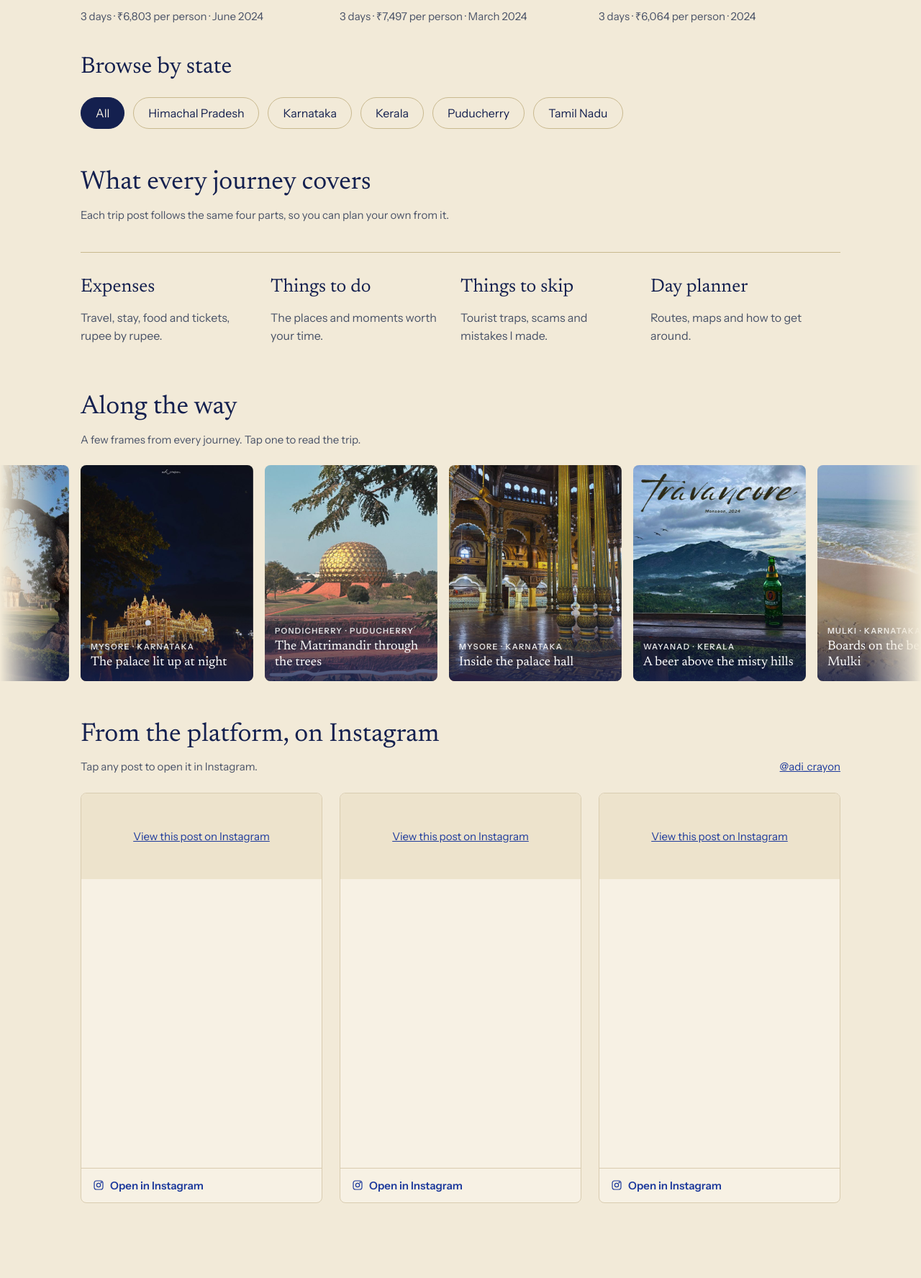
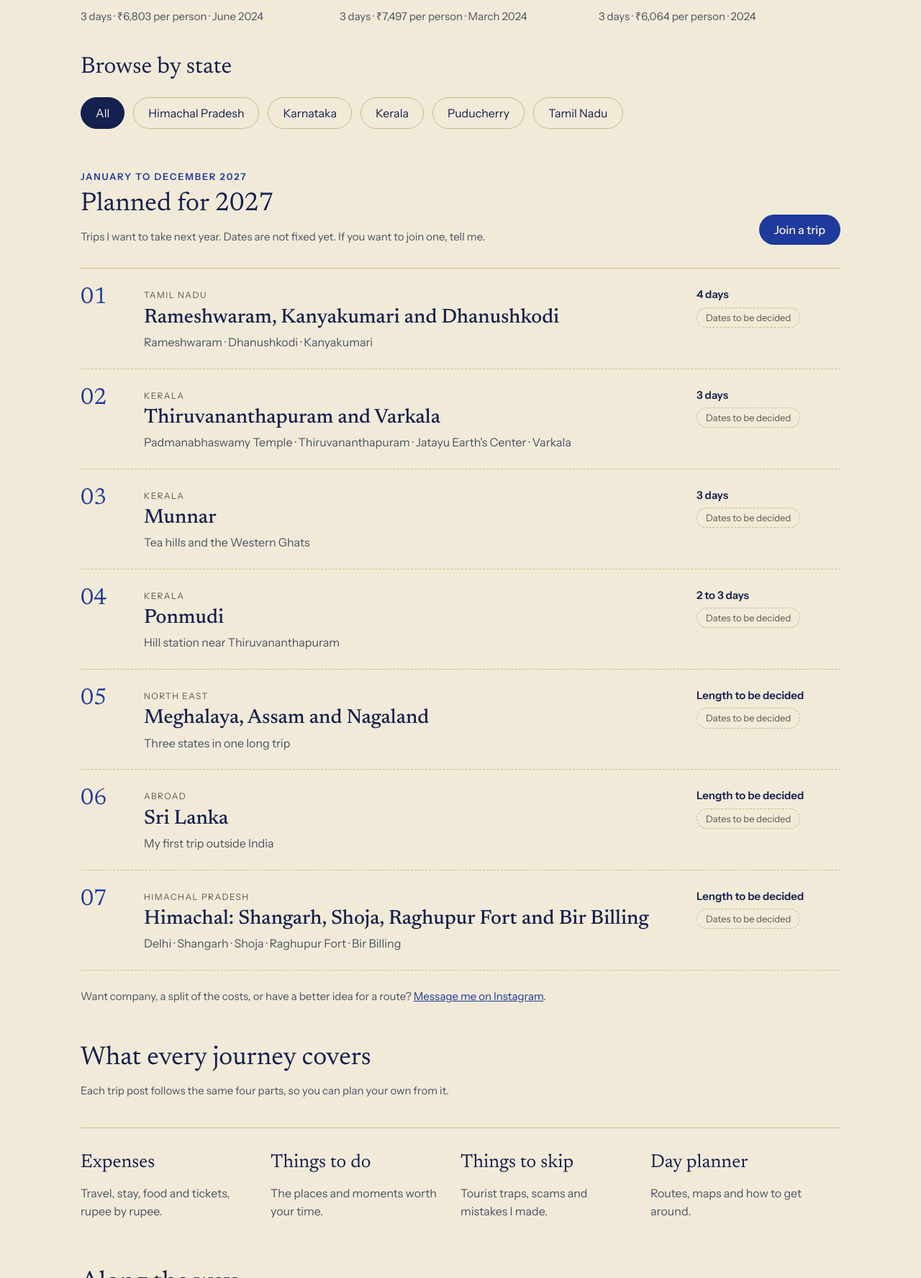
Before and after one commit to gdncomm-aditya-kanoi/Travel-Train, a Jekyll site: the page built from index.html, in a window 1280 px wide, cut to the strip 2423-4198 px from the top of the page. Shown: the whole strip at 72% size. Built offline with Jekyll 4.4.1, drawn with Linux system fonts in a browser that asks for light colours; a script that is not in the unit is left out.

Commit message:
Add a Planned for 2027 section to the home page
Co-Authored-By: Claude <noreply@anthropic.com>

```diff
--- /dev/null
+++ b/_data/planned.yml
@@ -0,0 +1,30 @@
+# Trips planned for 2027, shown on the home page. Add months or dates here once they are fixed.
+# when: leave empty to show "Dates to be decided".
+- title: "Rameshwaram, Kanyakumari and Dhanushkodi"
+  region: "Tamil Nadu"
+  places: "Rameshwaram · Dhanushkodi · Kanyakumari"
+  length: "4 days"
+- title: "Thiruvananthapuram and Varkala"
+  region: "Kerala"
+  places: "Padmanabhaswamy Temple · Thiruvananthapuram · Jatayu Earth's Center · Varkala"
+  length: "3 days"
+- title: "Munnar"
+  region: "Kerala"
+  places: "Tea hills and the Western Ghats"
+  length: "3 days"
+- title: "Ponmudi"
+  region: "Kerala"
+  places: "Hill station near Thiruvananthapuram"
+  length: "2 to 3 days"
+- title: "Meghalaya, Assam and Nagaland"
+  region: "North East"
+  places: "Three states in one long trip"
+  length: "Length to be decided"
+- title: "Sri Lanka"
+  region: "Abroad"
+  places: "My first trip outside India"
+  length: "Length to be decided"
+- title: "Himachal: Shangarh, Shoja, Raghupur Fort and Bir Billing"
+  region: "Himachal Pradesh"
+  places: "Delhi · Shangarh · Shoja · Raghupur Fort · Bir Billing"
+  length: "Length to be decided"
--- a/assets/css/style.css
+++ b/assets/css/style.css
@@ -354,3 +354,20 @@ a.series-item:hover { outline: 2px solid var(--ink); outline-offset: 2px; }
 /* Posts after the first four stay hidden until the script finds they fit beside the story */
 .ig-card.ig-extra { display: none; }
 .ig-card.ig-extra.fit { display: block; }
+
+/* Planned for 2027 */
+.planned { list-style: none; margin: 32px 0 0; padding: 0; border-top: 1px solid var(--rule); }
+.planned-item { display: grid; grid-template-columns: 64px minmax(0, 1fr) 200px; gap: 8px 24px; align-items: start; padding: 24px 0; border-bottom: 1px dashed var(--rule); }
+.planned-num { font-family: var(--serif); font-size: 32px; line-height: 1; color: var(--ink); }
+.planned-region { font-size: 12px; letter-spacing: .12em; text-transform: uppercase; color: var(--muted); }
+.planned-title { font-family: var(--serif); font-size: 28px; line-height: 1.15; font-weight: 500; color: var(--navy); margin: 4px 0 6px; }
+.planned-places { margin: 0; color: var(--text); font-size: 16px; }
+.planned-meta { display: flex; flex-direction: column; gap: 6px; align-items: flex-start; color: var(--navy); font-weight: 600; }
+.planned-when { display: inline-block; font-weight: 400; font-size: 13px; color: var(--muted); border: 1px dashed var(--rule); border-radius: 999px; padding: 3px 12px; }
+.planned-note { margin-top: 24px; color: var(--text); }
+@media (max-width: 700px) {
+  .planned-item { grid-template-columns: 44px minmax(0, 1fr); }
+  .planned-meta { grid-column: 2; flex-direction: row; flex-wrap: wrap; align-items: center; gap: 8px 14px; }
+  .planned-num { font-size: 26px; }
+  .planned-title { font-size: 24px; }
+}
--- a/index.html
+++ b/index.html
@@ -38,6 +38,35 @@ layout: default
   </div>
 </section>
 {% endif %}
+
+{% assign ig_dm = "https://ig.me/m/" | append: site.data.instagram.handle %}
+<section id="planned" class="wrap section">
+  <div class="section-head">
+    <div>
+      <p class="kicker">January to December 2027</p>
+      <h2>Planned for 2027</h2>
+      <p class="section-sub">Trips I want to take next year. Dates are not fixed yet. If you want to join one, tell me.</p>
+    </div>
+    <a class="btn btn-solid" href="{{ ig_dm }}" target="_blank" rel="noopener">Join a trip</a>
+  </div>
+  <ol class="planned">
+    {% for p in site.data.planned %}
+    <li class="planned-item">
+      <span class="planned-num">{% if forloop.index < 10 %}0{% endif %}{{ forloop.index }}</span>
+      <div class="planned-body">
+        <span class="planned-region">{{ p.region }}</span>
+        <h3 class="planned-title">{{ p.title }}</h3>
+        <p class="planned-places">{{ p.places }}</p>
+      </div>
+      <div class="planned-meta">
+        <span>{{ p.length }}</span>
+        <span class="planned-when">{% if p.when %}{{ p.when }}{% else %}Dates to be decided{% endif %}</span>
+      </div>
+    </li>
+    {% endfor %}
+  </ol>
+  <p class="planned-note">Want company, a split of the costs, or have a better idea for a route? <a href="{{ ig_dm }}" target="_blank" rel="noopener">Message me on Instagram</a>.</p>
+</section>
 
 <section id="notes" class="wrap section">
   <h2>What every journey covers</h2>
```
